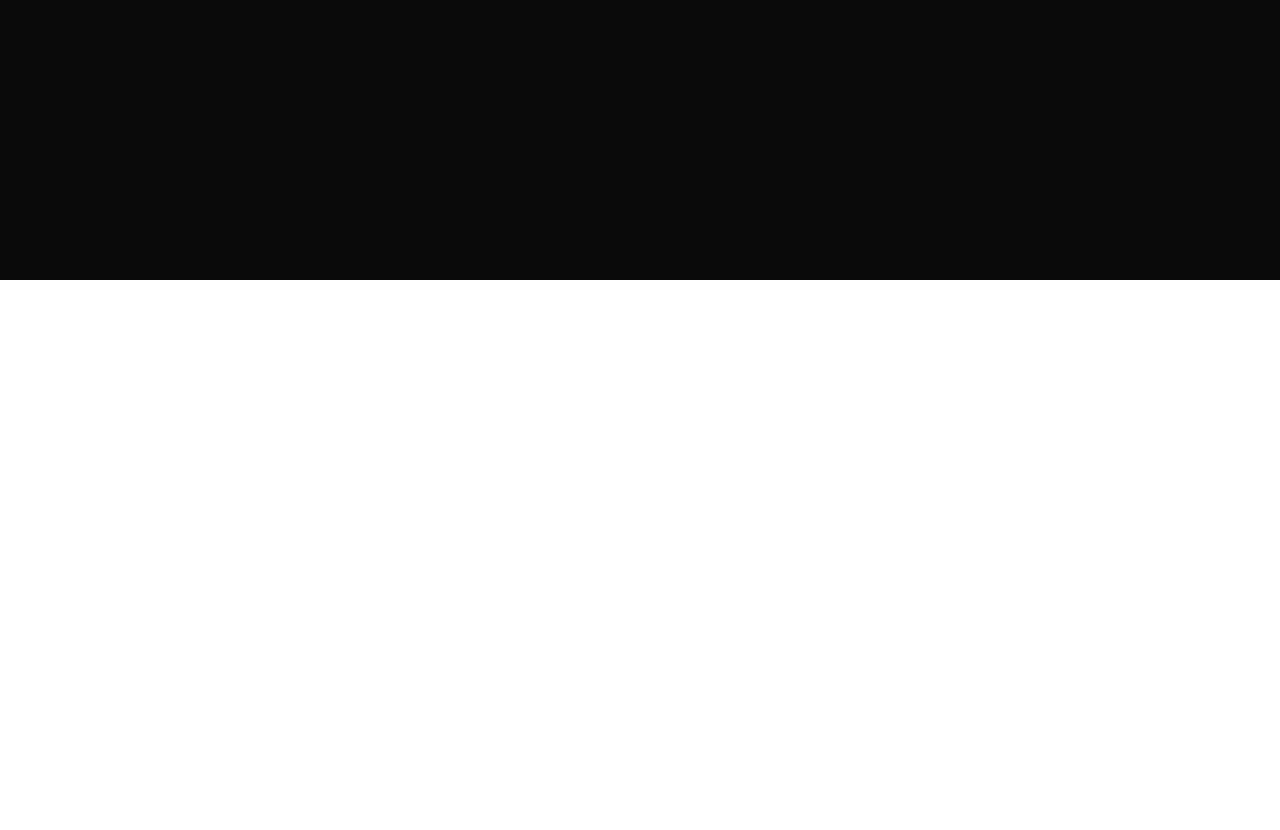
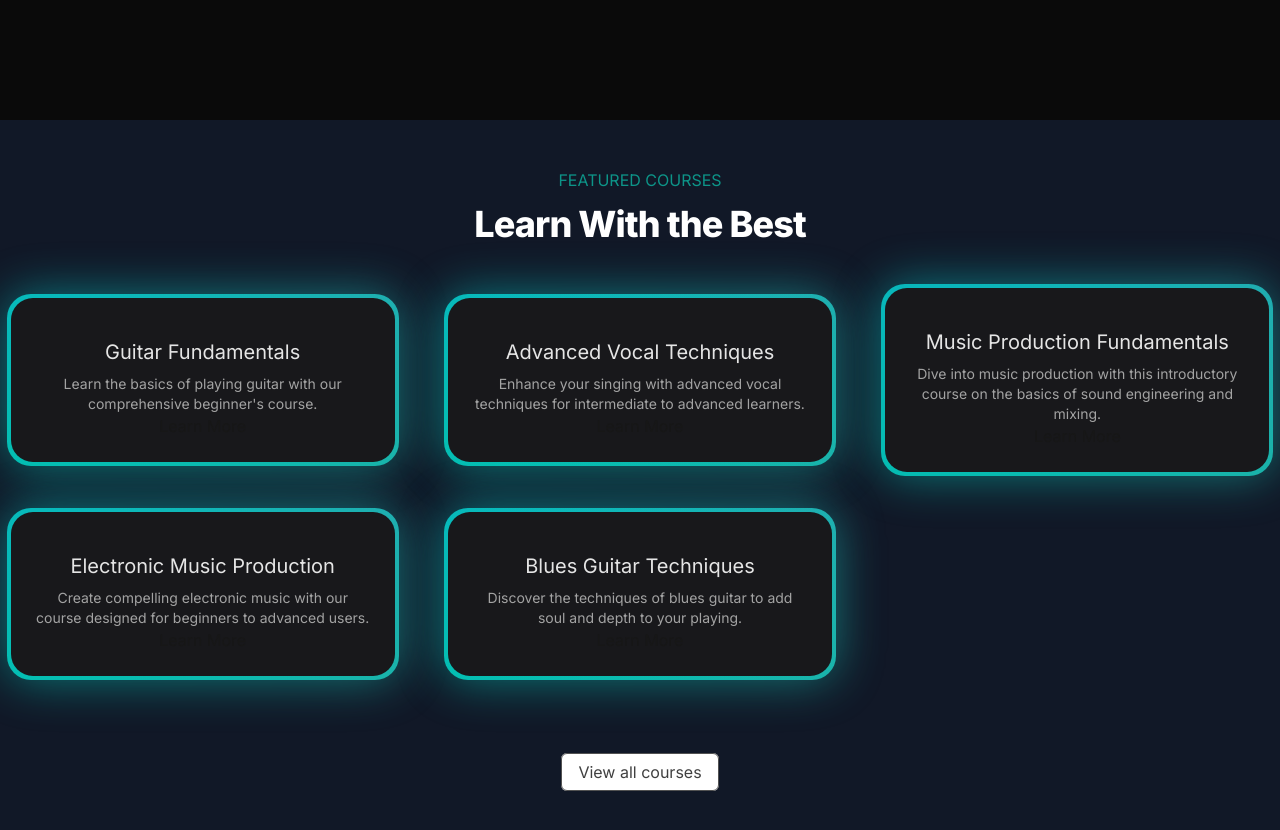
Before and after one commit to sumondeveloper/musicbrand, a Next.js app: page / in a window 1280 px wide. Shown: the part 520-1350 px from the top of the page. Before the commit the page ends 800 px from the top, so only its background shows below. Built offline with nearby package versions, Linux system fonts and the light colour scheme.

Commit message:
add featured sectiion

```diff
--- a/app/page.tsx
+++ b/app/page.tsx
@@ -1,9 +1,12 @@
+import FeaturedCourses from "@/components/FeaturedCourses";
+import FeaturedSection from "@/components/FeaturedCourses";
 import HeroSection from "@/components/HeroSection";
 
 const Home = () => {
   return (
     <main className="min-h-screen bg-black/[0.96] antialiased bg-grid-white/[0.02]">
       <HeroSection />
+      <FeaturedCourses />
     </main>
   );
 };
--- /dev/null
+++ b/components/FeaturedCourses.tsx
@@ -0,0 +1,60 @@
+"use client";
+import coursesData from "@/data/musicCourses.json";
+
+import Link from "next/link";
+import { BackgroundGradient } from "./ui/background-gradient";
+interface Courses {
+  id: number;
+  title: string;
+  slug: string;
+  description: string;
+  price: number;
+  instructor: string;
+  isFeatured: boolean;
+}
+const FeaturedCourses = () => {
+  const featuredCourses = coursesData.courses.filter(
+    (course: Courses) => course.isFeatured
+  );
+  return (
+    <div className="py-12 bg-gray-900">
+      <div>
+        <div className="text-center">
+          <h2 className="text-base text-teal-600">FEATURED COURSES</h2>
+          <p className="mt-3 text-3xl leading-8 font-extrabold tracking-tight text-white sm:text-4xl">
+            {" "}
+            Learn With the Best
+          </p>
+        </div>
+      </div>
+      <div className="mt-10">
+        <div className="grid grid-cols-1 sm:grid-cols-2 lg:grid-cols-3 gap-8 justify-center">
+          {featuredCourses.map((course: Courses) => (
+            <div key={course.id} className="flex justify-center items-center">
+              <BackgroundGradient className="flex flex-col rounded-[22px] bg-white dark:bg-zinc-900 overflow-hidden h-full max-w-sm">
+                <div className="p-4 sm:p-6 flex flex-col items-center text-center flex-grow">
+                  <p className="text-lg sm:text-xl text-black mt-4 mb-2 dark:text-neutral-200">
+                    {course.title}
+                  </p>
+                  <p className="text-sm text-neutral-600 dark:text-neutral-400 flex-grow">
+                    {course.description}
+                  </p>
+                  <Link href={`/courses/${course.slug}`}>Learn More</Link>
+                </div>
+              </BackgroundGradient>
+            </div>
+          ))}
+        </div>
+      </div>
+      <div className="mt-20 text-center">
+        <Link
+          href={"/courses"}
+          className="px-4 py-2 rounded-md border border-neutral-600 text-neutral-700 bg-white hover:bg-gray-100 transition duration-200"
+        >
+          View all courses
+        </Link>
+      </div>
+    </div>
+  );
+};
+export default FeaturedCourses;
--- /dev/null
+++ b/components/ui/background-gradient.tsx
@@ -0,0 +1,72 @@
+import { cn } from "@/lib/utils";
+import React from "react";
+import { motion } from "framer-motion";
+
+export const BackgroundGradient = ({
+  children,
+  className,
+  containerClassName,
+  animate = true,
+}: {
+  children?: React.ReactNode;
+  className?: string;
+  containerClassName?: string;
+  animate?: boolean;
+}) => {
+  const variants = {
+    initial: {
+      backgroundPosition: "0 50%",
+    },
+    animate: {
+      backgroundPosition: ["0, 50%", "100% 50%", "0 50%"],
+    },
+  };
+  return (
+    <div className={cn("relative p-[4px] group", containerClassName)}>
+      <motion.div
+        variants={animate ? variants : undefined}
+        initial={animate ? "initial" : undefined}
+        animate={animate ? "animate" : undefined}
+        transition={
+          animate
+            ? {
+                duration: 5,
+                repeat: Infinity,
+                repeatType: "reverse",
+              }
+            : undefined
+        }
+        style={{
+          backgroundSize: animate ? "400% 400%" : undefined,
+        }}
+        className={cn(
+          "absolute inset-0 rounded-3xl z-[1] opacity-60 group-hover:opacity-100 blur-xl  transition duration-500 will-change-transform",
+          " bg-[radial-gradient(circle_farthest-side_at_0_100%,#00ccb1,transparent),radial-gradient(circle_farthest-side_at_100%_0,#7b61ff,transparent),radial-gradient(circle_farthest-side_at_100%_100%,#ffc414,transparent),radial-gradient(circle_farthest-side_at_0_0,#1ca0fb,#141316)]"
+        )}
+      />
+      <motion.div
+        variants={animate ? variants : undefined}
+        initial={animate ? "initial" : undefined}
+        animate={animate ? "animate" : undefined}
+        transition={
+          animate
+            ? {
+                duration: 5,
+                repeat: Infinity,
+                repeatType: "reverse",
+              }
+            : undefined
+        }
+        style={{
+          backgroundSize: animate ? "400% 400%" : undefined,
+        }}
+        className={cn(
+          "absolute inset-0 rounded-3xl z-[1] will-change-transform",
+          "bg-[radial-gradient(circle_farthest-side_at_0_100%,#00ccb1,transparent),radial-gradient(circle_farthest-side_at_100%_0,#7b61ff,transparent),radial-gradient(circle_farthest-side_at_100%_100%,#ffc414,transparent),radial-gradient(circle_farthest-side_at_0_0,#1ca0fb,#141316)]"
+        )}
+      />
+
+      <div className={cn("relative z-10", className)}>{children}</div>
+    </div>
+  );
+};
```
